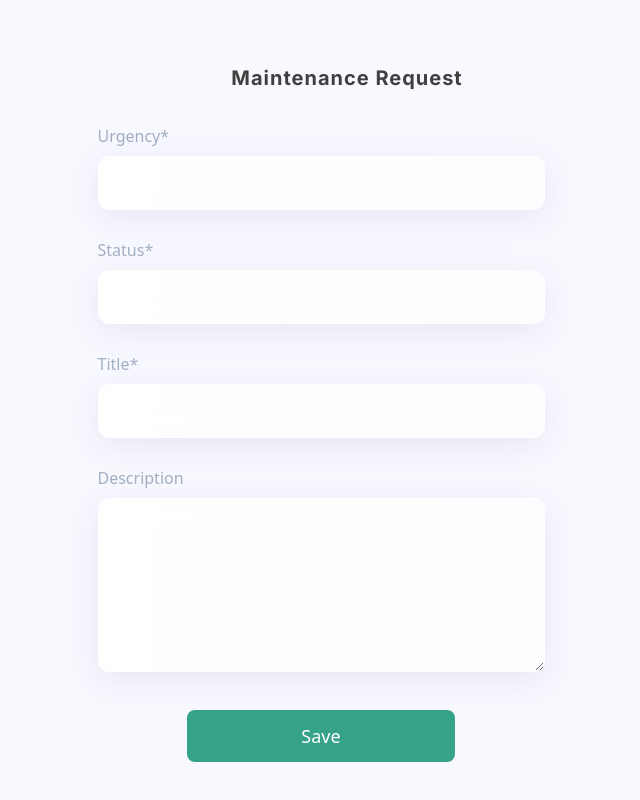
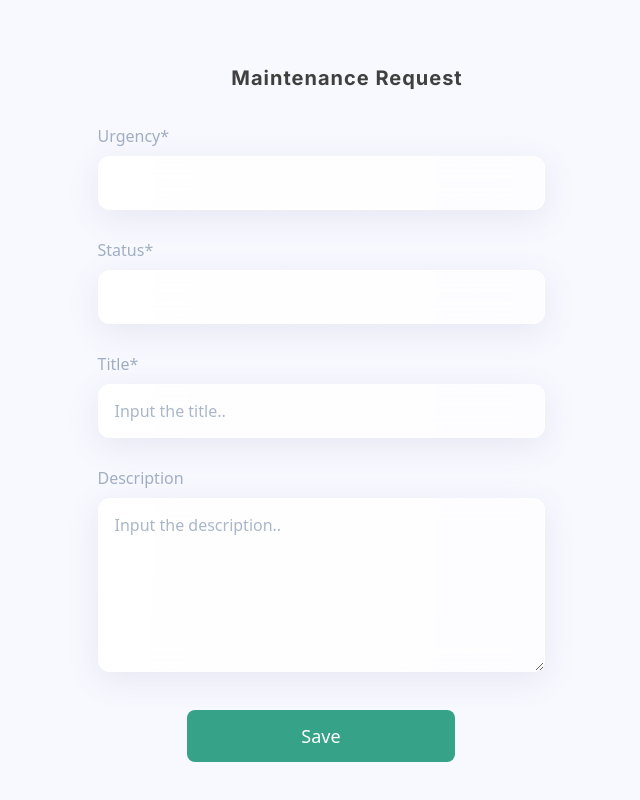
Before and after one commit to tefanhhh/erin-living-maintenance-request, a Next.js app in the folder client/: page /update in a window 1280 px wide. Shown: the top 800 px of the page, without its empty margins (319-959 px from the left). Built offline with nearby package versions, Linux system fonts and the light colour scheme.

Commit message:
feat: add placeholder props to FormInput and FormTextarea components for improved user guidance

```diff
--- a/client/src/app/update/page.tsx
+++ b/client/src/app/update/page.tsx
@@ -105,12 +105,20 @@ export default function UpdatePage() {
         </FormGroup>
 
         <FormGroup label="Title" required className="mb-7">
-          <FormInput name="title" register={register} />
+          <FormInput
+            name="title"
+            register={register}
+            placeholder="Input the title.."
+          />
           {errors.title && <FormError error={errors.title.message} />}
         </FormGroup>
 
         <FormGroup label="Description" className="mb-7">
-          <FormTextarea name="description" register={register} />
+          <FormTextarea
+            name="description"
+            register={register}
+            placeholder="Input the description.."
+          />
           {errors.description && (
             <FormError error={errors.description.message} />
           )}
```
